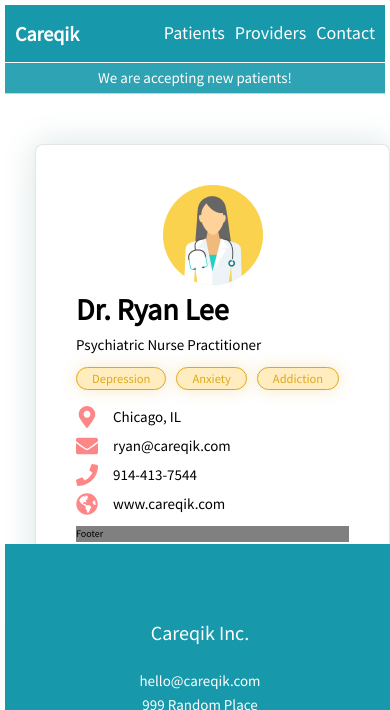
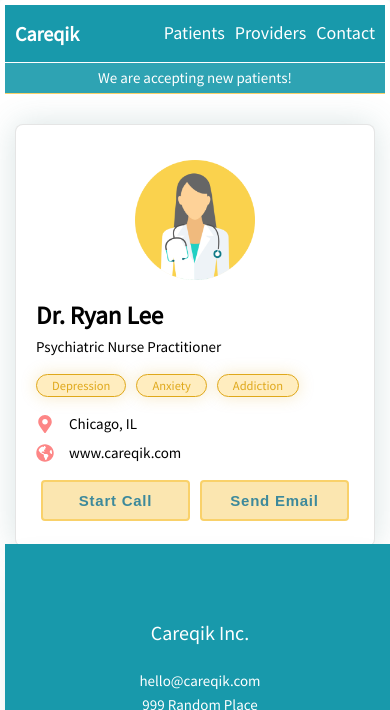
Before and after one commit to bubujone35/careqik-landing-v5, a Gatsby site: page /patients in a window 390 px wide. Shown: the top 710 px of the page. Built offline with nearby package versions, Linux system fonts and the light colour scheme; Gatsby itself is replaced by a stand-in of ours.

Commit message:
refining responsiveness of profile card for provider profile page

```diff
--- a/src/components/cards/basic.js
+++ b/src/components/cards/basic.js
@@ -15,6 +15,7 @@
 
   @media screen and (max-width:720px) {
   margin: 1rem;
+  padding: 2rem;
 }
 `
 
--- a/src/components/provider-profile/content-card.js
+++ b/src/components/provider-profile/content-card.js
@@ -15,6 +15,7 @@
 
   @media screen and (max-width:720px) {
   margin: 1rem;
+  padding: 2rem;
 }
 `
 const TitleWrapper = styled.div`
--- a/src/components/provider-profile/horizontal-profile-card.js
+++ b/src/components/provider-profile/horizontal-profile-card.js
@@ -3,9 +3,8 @@
 import PrimaryTag from '../tags/primary-tag'
 import doctor from "../../images/doctor.png"
 import { FaMapMarkerAlt } from "react-icons/fa";
-import { FaEnvelope } from "react-icons/fa";
-import { FaPhone } from "react-icons/fa";
 import { FaGlobeAmericas } from "react-icons/fa";
+
 
 const Wrapper = styled.div`
   display: flex;
@@ -13,7 +12,7 @@
   border-radius: 8px;
   border: 1px solid rgba(0, 0, 0, 0.10);
   margin: 1rem;
-  padding: 4rem;
+  padding: 2rem;
   box-shadow: 0px 0px 32px rgba(58, 113, 116, 0.2);
   flex-wrap: wrap-reverse;
 
@@ -28,14 +27,28 @@
 const Right = styled.div`
   display: flex;
   flex: 1;
+  flex-direction: column-reverse;
   justify-content: center;
   align-items: center;
+
+  @media screen and (min-width:1200px) {
+  align-items: start;
+}
+`
+const AvatarWrapper = styled.div`
+  display: flex;
+  align-items: center;
+  justify-content: center;
+  flex: 2;
+  padding: 1.5rem;
+  width: 100%;
 `
 
 const Avatar = styled.img`
-  max-height: 10rem;
-  max-width: 10rem;
+  max-height: 12rem;
+  max-width: 12rem;
 `
+
 const Header = styled.div`
   background-color: white;
 `
@@ -43,10 +56,57 @@
   background-color: white;
 `
 const Footer = styled.div`
-  background-color: gray;
+  display: flex;
 `
+const FooterRight = styled.div`
+  flex: 1;
+  display: flex;
+  justify-content: center;
+  align-items: center;
+`
+const FooterLeft = styled.div`
+  flex: 1;
+  display: flex;
+  justify-content: center;
+  align-items: center;
+`
+const FooterButton = styled.button`
+  padding: 1rem 1.5rem;
+  border-radius: 4px;
+  background: #FBE6B0;
+  color: rgba(51, 132, 154, 0.95);
+  font-size: 1.5rem;
+  font-weight: bold;
+  border: 2px solid rgba(249, 209, 106, 1);
+  outline: none;
+  letter-spacing: 0.05em;
+  width: 100%;
+  margin: 0.5rem;
+
+  -o-transition:.5s;
+  -ms-transition:.5s;
+  -moz-transition:.5s;
+  -webkit-transition:.5s;
+  transition:.3s;
+  -webkit-backface-visibility: hidden;
+
+  &:hover {
+    color: #FDFDFD;
+    background: rgba(249, 209, 106, 1);
+    border: 2px solid #FBE6B0;
+    transform: translateY(-3px);
+    /* box-shadow: 0px 2px 10px rgba(188, 47, 174, 0.49); */
+    box-shadow: 0px 4px 16px rgba(79, 71, 51, 0.2);
+  }
+
+  &:active {
+    transform: translateY(-1px);
+    }
+  }
+`
+
 const Title = styled.h2`
-  font-size: 3rem;
+  font-size: 2.5rem;
 `
 const SubTitle = styled.p`
   font-size: 1.5rem;
@@ -90,27 +150,30 @@
       <Main>
         <List>
           <ListItem>
-            <Icon><FaMapMarkerAlt size={22}/></Icon>
+            <Icon><FaMapMarkerAlt size={18}/></Icon>
             Chicago, IL
           </ListItem>
           <ListItem>
-            <Icon><FaEnvelope size={22}/></Icon>
-            ryan@careqik.com
-          </ListItem>
-          <ListItem>
-            <Icon><FaPhone size={22}/></Icon>
-            914-413-7544
-          </ListItem>
-          <ListItem>
-            <Icon><FaGlobeAmericas size={22}/></Icon>
+            <Icon><FaGlobeAmericas size={18}/></Icon>
             www.careqik.com
           </ListItem>
         </List>
       </Main>
-      <Footer>Footer</Footer>
+      <Footer>
+        <FooterLeft>
+          <FooterButton>Start Call</FooterButton>
+        </FooterLeft>
+        <FooterRight>
+          <FooterButton>Send Email</FooterButton>
+        </FooterRight>
+      </Footer>
+
+
     </Left>
     <Right>
-      <Avatar src={doctor} alt="doctor"/>
+      <AvatarWrapper>
+        <Avatar src={doctor} alt="doctor"/>
+      </AvatarWrapper>
     </Right>
   </Wrapper>
 
--- a/src/components/provider-profile/profile-card.js
+++ b/src/components/provider-profile/profile-card.js
@@ -23,9 +23,8 @@
   flex: 0;
 
   @media screen and (max-width:1200px) {
-  align-items: center;
+  /* align-items: center; */
   display: none;
-
 }
 
 `
--- a/src/components/tags/primary-tag.js
+++ b/src/components/tags/primary-tag.js
@@ -8,6 +8,7 @@
   box-shadow: 0px 0px 16px rgba(223, 168, 27, 0.25);
   padding: 0.05rem 1.5rem;
   margin-right: 1rem;
+  margin-top: 0.5rem;
   color: #DFA81B;
   font-size: 1.25rem;
 `
--- a/src/pages/patients.js
+++ b/src/pages/patients.js
@@ -21,6 +21,7 @@
   min-height: 75vh;
   @media screen and (max-width:1000px) {
   flex-wrap: wrap;
+  padding: 2rem 0rem;
 }
 `
 const MainContent = styled.div`
@@ -40,6 +41,11 @@
   max-width: 640px;
   min-width: 320px;
   box-shadow: 0px 0px 32px rgba(58, 113, 116, 0.2);
+
+  @media screen and (min-width:720px) {
+  padding: 1rem;
+
+}
 `
 const Left = styled.div`
   display: flex;
```
